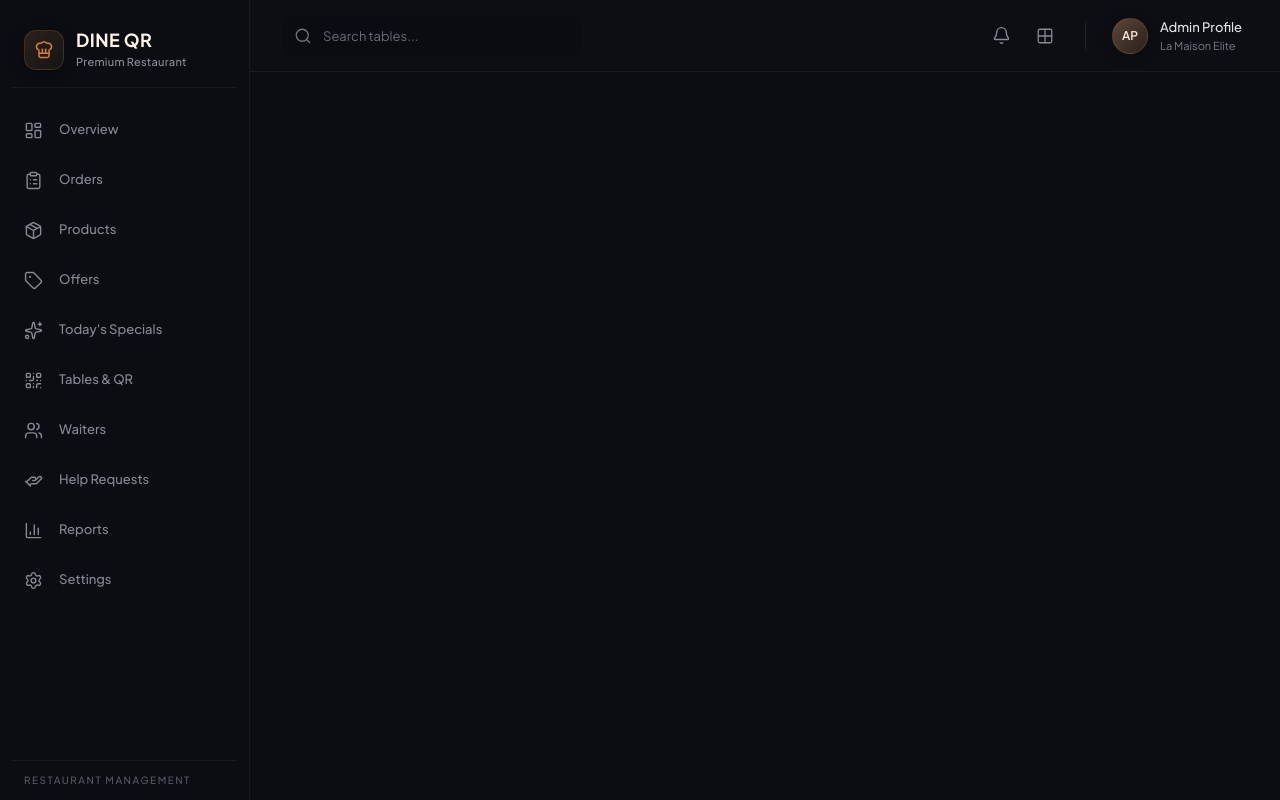
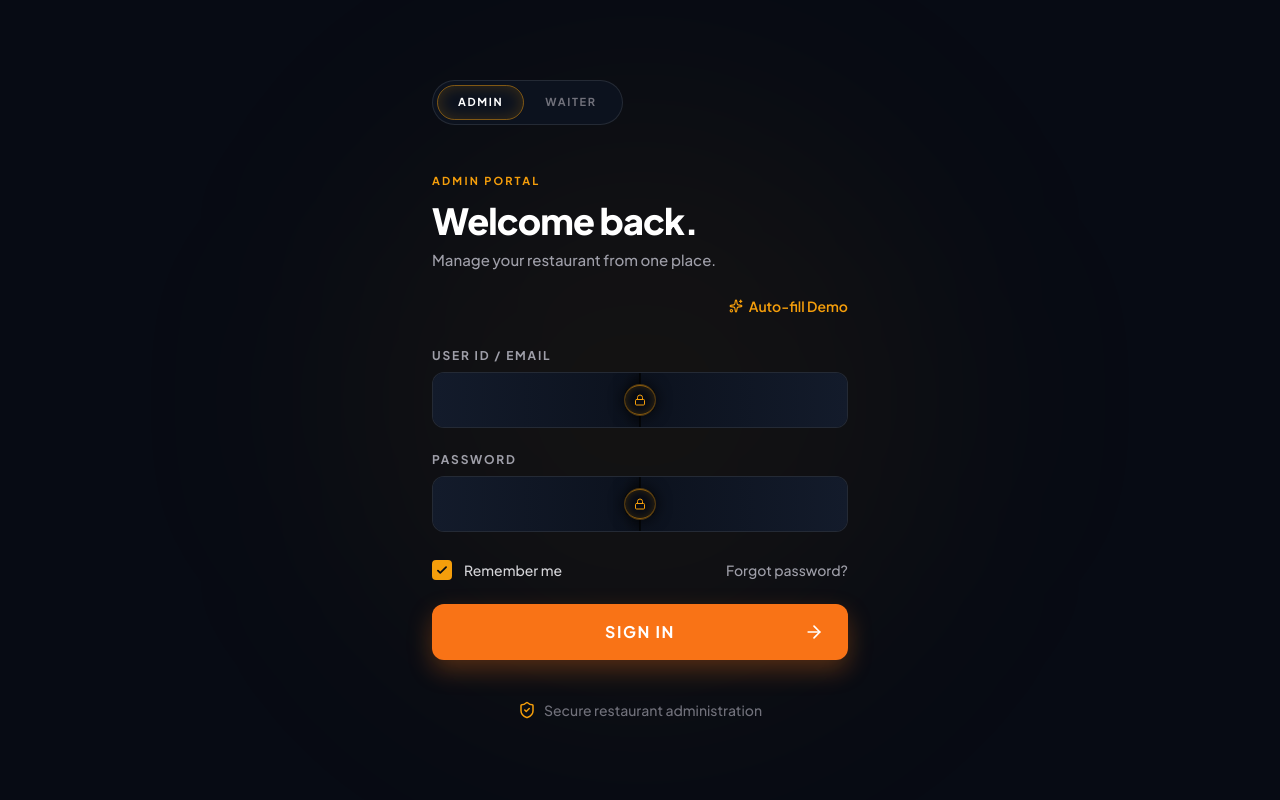
Before and after one commit to hithulhithu20-ux/digital-menu, a React (Vite) app in the folder FrontEnd/: page /login in a window 1280 px wide. Built offline with nearby package versions, Linux system fonts and the light colour scheme.

Commit message:
Update frontend features

```diff
--- a/FrontEnd/src/App.jsx
+++ b/FrontEnd/src/App.jsx
@@ -1,13 +1,64 @@
-import React from 'react';
-import Tables from './pages/Admin/tables&qrcode/Tables&QRCode';
-import AdminLayout from './layouts/AdminLayout';
+import React, { lazy, Suspense } from 'react';
+import { Routes, Route, Navigate } from 'react-router-dom';
+
+// Lazy loading admin layout and page components
+const AdminLayout = lazy(() => import('./layouts/AdminLayout'));
+const Tables = lazy(() => import('./pages/Admin/tables&qrcode/Tables&QRCode'));
+const Products = lazy(() => import('./pages/Admin/Products'));
+const Login = lazy(() => import('./pages/Login'));
+
+// Loading spinner fallback for lazy components
+const PageLoading = () => (
+  <div className="flex min-h-screen w-full items-center justify-center">
+    <div className="flex flex-col items-center gap-3">
+      <div className="h-10 w-10 animate-spin rounded-full border-4 border-[#FF6200] border-t-transparent shadow-lg shadow-[#FF6200]/20" />
+      <span className="text-xs font-medium tracking-wider text-[#8A929B] uppercase">Loading...</span>
+    </div>
+  </div>
+);
+
+// Placeholder component for routes under development
+const PagePlaceholder = ({ title }) => (
+  <div className="flex min-h-[60vh] flex-col items-center justify-center rounded-2xl border border-[#1F2736] bg-[#131822] p-8 text-center shadow-lg">
+    <div className="flex h-16 w-16 items-center justify-center rounded-2xl border border-[#FF6200]/20 bg-[#FF6200]/10 text-[#FF6200] mb-4">
+      <svg width="32" height="32" viewBox="0 0 24 24" fill="none" stroke="currentColor" strokeWidth="2" strokeLinecap="round" strokeLinejoin="round">
+        <path d="M12 2v20M17 5H9.5a3.5 3.5 0 0 0 0 7h5a3.5 3.5 0 0 1 0 7H6" />
+      </svg>
+    </div>
+    <h2 className="text-2xl font-bold text-[#E2E2E9]">{title}</h2>
+    <p className="mt-2 max-w-sm text-sm text-[#8A929B]">
+      The {title} dashboard is currently under active development.
+    </p>
+  </div>
+);
 
 function App() {
   return (
-    <>
-      {/* <Tables /> */}
-      <AdminLayout />
-    </>
+    <Suspense fallback={<PageLoading />}>
+      <Routes>
+        {/* Auth Route */}
+        <Route path="/login" element={<Login />} />
+
+        {/* Common Admin Layout with persistent Navbar & Sidebar, rendering content via <Outlet /> */}
+        <Route path="/admin" element={<AdminLayout />}>
+          <Route index element={<Navigate to="/admin/tables" replace />} />
+          <Route path="tables" element={<Tables />} />
+          <Route path="products" element={<Products />} />
+          <Route path="overview" element={<PagePlaceholder title="Overview" />} />
+          <Route path="orders" element={<PagePlaceholder title="Orders" />} />
+          <Route path="offers" element={<PagePlaceholder title="Offers" />} />
+          <Route path="specials" element={<PagePlaceholder title="Today's Specials" />} />
+          <Route path="waiters" element={<PagePlaceholder title="Waiters" />} />
+          <Route path="help-requests" element={<PagePlaceholder title="Help Requests" />} />
+          <Route path="reports" element={<PagePlaceholder title="Reports" />} />
+          <Route path="settings" element={<PagePlaceholder title="Settings" />} />
+        </Route>
+
+        {/* Initial route and fallback redirects */}
+        <Route path="/" element={<Navigate to="/login" replace />} />
+        <Route path="*" element={<Navigate to="/login" replace />} />
+      </Routes>
+    </Suspense>
   );
 }
 
--- a/FrontEnd/src/pages/Admin/Products.jsx
+++ b/FrontEnd/src/pages/Admin/Products.jsx
@@ -5,8 +5,8 @@ import {
   SlidersHorizontal,
   ChevronDown,
 } from "lucide-react";
-import ProductCard from "../../components/products/ProductCard";
-import AddProducts from "../../components/products/Addproducts";
+import ProductCard from "../../components/admin/ProductCard";
+import AddProducts from "../../components/admin/Addproducts";
 
 /* ── Initial Products matching the screenshot ─────────────────────── */
 const INITIAL_PRODUCTS = [
--- a/FrontEnd/src/pages/Admin/tables&qrcode/Tables&QRCode.jsx
+++ b/FrontEnd/src/pages/Admin/tables&qrcode/Tables&QRCode.jsx
@@ -1,5 +1,5 @@
 import React from 'react';
-import { TableSection } from '../../../components/Admin/TableSection';
+import { TableSection } from '../../../components/admin/TableSection';
 
 export const Tables = () => {
     return (
--- a/FrontEnd/src/pages/Login.jsx
+++ b/FrontEnd/src/pages/Login.jsx
@@ -1,5 +1,6 @@
-import { useState } from 'react'
-import { ArrowRight, Eye, Lock, Mail, QrCode, ShieldCheck } from 'lucide-react'
+import { useState, useRef, useEffect } from 'react'
+import { useNavigate } from 'react-router-dom'
+import { ArrowRight, Eye, EyeOff, Lock, Mail, ShieldCheck, Sparkles, ShipWheel, AlertCircle, CheckCircle2 } from 'lucide-react'
 
 const credentials = {
   admin: {
@@ -20,14 +21,110 @@ const credentials = {
   },
 }
 
+// Cinematic Bank Locker Input Component
+const VaultInput = ({ label, icon: Icon, type, value, onChange, placeholder, isPassword, showPassword, setShowPassword }) => {
+  const [isUnlocked, setIsUnlocked] = useState(false)
+  const inputRef = useRef(null)
+
+  // Keep it unlocked if it has a value
+  const open = isUnlocked || value.length > 0;
+
+  const handleUnlock = () => {
+    if (!open) {
+      setIsUnlocked(true)
+      // Focus input after door opens
+      setTimeout(() => {
+        if (inputRef.current) inputRef.current.focus()
+      }, 400)
+    }
+  }
+
+  const handleBlur = () => {
+    if (value.trim() === '') {
+      setIsUnlocked(false)
+    }
+  }
+
+  const inputType = isPassword ? (showPassword ? 'text' : 'password') : type;
+
+  return (
+    <div className="space-y-2">
+      <label className="block text-xs font-bold tracking-[0.15em] text-zinc-400 uppercase">
+        {label}
+      </label>
+
+      <div
+        className={`relative flex h-14 items-center rounded-xl border bg-[#0c121e] overflow-hidden transition-colors duration-500 cursor-text ${open ? 'border-[#f59e0b] shadow-[0_0_15px_rgba(245,158,11,0.1)]' : 'border-white/10 shadow-none'}`}
+        onClick={handleUnlock}
+      >
+        {/* Actual Input Layer */}
+        <div className={`absolute inset-0 flex items-center justify-between px-4 text-zinc-500 transition-opacity duration-700 delay-200 ${open ? 'opacity-100' : 'opacity-0'}`}>
+          <div className="flex items-center gap-3 w-full">
+            <Icon size={18} className="text-[#f59e0b]" />
+            <input
+              ref={inputRef}
+              type={inputType}
+              value={value}
+              onChange={onChange}
+              onBlur={handleBlur}
+              placeholder={placeholder}
+              className="w-full bg-transparent text-base text-white placeholder:text-zinc-600 focus:outline-none"
+            />
+          </div>
+
+          {isPassword && (
+            <button
+              type="button"
+              onClick={(e) => { e.stopPropagation(); setShowPassword(!showPassword); }}
+              className="text-zinc-500 hover:text-white transition-colors ml-2"
+            >
+              {showPassword ? <EyeOff size={18} /> : <Eye size={18} />}
+            </button>
+          )}
+        </div>
+
+        {/* Cinematic Vault Doors Overlay */}
+        <div className={`absolute inset-0 z-10 flex pointer-events-none`}>
+          {/* Left Door */}
+          <div className={`h-full w-1/2 bg-gradient-to-r from-[#131b2b] to-[#0c121e] border-r border-[#05070a] shadow-[5px_0_15px_rgba(0,0,0,0.5)] flex items-center justify-end transition-transform duration-[800ms] ease-[cubic-bezier(0.22,1,0.36,1)] ${open ? '-translate-x-full' : 'translate-x-0'}`}>
+             <div className="w-1.5 h-6 bg-black/60 rounded-l-full mr-2 shadow-inner" />
+          </div>
+
+          {/* Right Door */}
+          <div className={`h-full w-1/2 bg-gradient-to-l from-[#131b2b] to-[#0c121e] border-l border-[#05070a] shadow-[-5px_0_15px_rgba(0,0,0,0.5)] flex items-center justify-start transition-transform duration-[800ms] ease-[cubic-bezier(0.22,1,0.36,1)] ${open ? 'translate-x-full' : 'translate-x-0'}`}>
+             <div className="w-1.5 h-6 bg-black/60 rounded-r-full ml-2 shadow-inner" />
+          </div>
+
+          {/* Center Lock Mechanism */}
+          <div className={`absolute top-1/2 left-1/2 -translate-x-1/2 -translate-y-1/2 flex h-8 w-8 items-center justify-center rounded-full bg-[#070b14] border border-[#f59e0b]/30 shadow-[0_0_15px_rgba(0,0,0,0.8),inset_0_0_10px_rgba(245,158,11,0.2)] transition-all duration-[600ms] ${open ? 'scale-[2] opacity-0' : 'scale-100 opacity-100'}`}>
+            <div className={`absolute inset-0 rounded-full border-t border-b border-[#f59e0b]/50 ${open ? 'animate-spin' : ''}`} />
+            <Lock size={12} className="text-[#f59e0b]" />
+          </div>
+        </div>
+
+      </div>
+    </div>
+  )
+}
+
 export default function Login() {
+  const navigate = useNavigate()
+
   const [loginType, setLoginType] = useState('admin')
   const [userId, setUserId] = useState('')
   const [password, setPassword] = useState('')
+  const [showPassword, setShowPassword] = useState(false)
   const [error, setError] = useState('')
   const [success, setSuccess] = useState('')
+  const [isSubmitting, setIsSubmitting] = useState(false)
 
   const activeCreds = credentials[loginType]
+
+  const handleAutofill = () => {
+    setUserId(activeCreds.id)
+    setPassword(activeCreds.password)
+    setError('')
+  }
 
   const handleSubmit = (event) => {
     event.preventDefault()
@@ -35,87 +132,56 @@ export default function Login() {
     setSuccess('')
 
     if (userId.trim() === '' || password.trim() === '') {
-      setError('Please enter both ID and password.')
+      setError('Please unlock all fields and enter credentials.')
       return
     }
 
+    setIsSubmitting(true)
+
+    setTimeout(() => {
       if (userId === activeCreds.id && password === activeCreds.password) {
-      setSuccess(`${loginType === 'admin' ? 'Admin' : 'Waiter'} login successful.`)
-      return
+        setSuccess('Authentication successful.')
+        setTimeout(() => {
+          navigate('/admin/tables')
+        }, 500)
+      } else {
+        setIsSubmitting(false)
+        setError('Invalid credentials. Please try again.')
       }
-
-    setError('Invalid credentials. Please try again.')
+    }, 800)
   }
 
   return (
-    <div className="min-h-screen w-full bg-[#050a12] p-0 text-white">
-      <div className="mx-auto flex min-h-screen w-full max-w-[1680px] bg-[#060d18] shadow-[inset_0_0_0_1px_rgba(255,255,255,0.02)]">
-        <div className="relative hidden w-[52%] flex-col justify-between overflow-hidden bg-[#2a1406] p-8 sm:flex lg:p-10">
-          <div className="relative z-10 flex items-center gap-3 text-white/90">
-            <div className="flex h-8 w-8 items-center justify-center rounded-md border border-[#f59e0b]/70 bg-[#0a0e14]">
-              <QrCode size={16} className="text-[#f59e0b]" />
-            </div>
-            <span className="text-[1.05rem] font-extrabold tracking-[-0.06em] sm:text-[1.5rem]">
-              DINE QR
-            </span>
+    <div className="flex min-h-screen w-full items-center justify-center bg-[#070b14] font-['Plus_Jakarta_Sans',sans-serif] text-white selection:bg-[#f59e0b]/30 selection:text-amber-200">
+
+      {/* Background radial glow */}
+      <div className="pointer-events-none absolute inset-0 flex items-center justify-center">
+        <div className="h-[600px] w-[600px] rounded-full bg-[#f59e0b]/5 blur-[120px]" />
       </div>
 
-          <div className="relative z-10 -mt-12 mb-10 ml-1">
-            <div className="text-[clamp(5.5rem,6vw,13rem)] font-extrabold leading-[0.72] tracking-[-0.09em] text-white/90">
-              <div>SCAN</div>
-              <div>N</div>
-              <div>ORD</div>
-              <div>ER</div>
-              <div>
-                <span className="text-[#f59e0b]">ENJ</span>
-                <span>OY.</span>
-              </div>
-            </div>
-          </div>
+      <div className="relative z-10 w-full max-w-[480px] p-6 sm:p-8 animate-fade-in-up">
 
-          <div className="relative z-10 max-w-60 text-[1.05rem] leading-[1.35] text-white/80">
-            <span className="block text-[#f59e0b] font-semibold">Restaurant</span>
-            <span className="block">operations,</span>
-            <span className="block">reimagined.</span>
-          </div>
-
-          <div className="absolute inset-0 bg-[radial-gradient(circle_at_28%_46%,rgba(245,158,11,0.32),transparent_18%),linear-gradient(90deg,rgba(84,42,13,0.95)_0%,rgba(33,17,6,0.82)_34%,rgba(7,12,20,0.96)_100%)]" />
-        </div>
-
-        <div className="relative flex w-full flex-1 items-center justify-center bg-[#040b14] px-5 py-8 sm:px-8 lg:px-10">
-          <div className="absolute left-0 top-0 h-full w-px border border-l border-gray-600" />
-          <div className="w-full max-w-125">
-            <div className="mb-8 flex items-center justify-between gap-4">
-              <div className="flex items-center gap-3 text-white/90">
-                <div className="flex h-9 w-9 items-center justify-center rounded-md border border-[#f59e0b]/70 bg-[#0a0e14]">
-                  <QrCode size={18} className="text-[#f59e0b]" />
-                </div>
-                <span className="text-[1.05rem] font-bold tracking-[-0.06em] text-white">DINE QR</span>
-              </div>
-
-              <div className="flex rounded-full border border-[#1d2b3d] bg-[#0a111c] p-1">
+        {/* Role Switcher */}
+        <div className="mb-12">
+          <div className="inline-flex rounded-full border border-white/10 bg-[#0c121e] p-1">
             <button
               type="button"
-                  onClick={() => {
-                    setLoginType('admin')
-                    setError('')
-                    setSuccess('')
-                  }}
-                  className={`rounded-full px-3 py-1.5 text-[10px] font-semibold tracking-[0.18em] transition-all ${
-                    loginType === 'admin' ? 'bg-[#101b2b] text-white shadow-[inset_0_0_0_1px_rgba(245,158,11,0.6)]' : 'text-zinc-500'
+              onClick={() => { setLoginType('admin'); setError(''); setSuccess(''); }}
+              className={`rounded-full px-5 py-2 text-[11px] font-bold tracking-[0.15em] transition-all duration-300 ${
+                loginType === 'admin'
+                  ? 'border border-[#f59e0b]/50 bg-transparent text-white shadow-[inset_0_0_15px_rgba(245,158,11,0.2)]'
+                  : 'border border-transparent text-zinc-500 hover:text-zinc-300'
               }`}
             >
               ADMIN
             </button>
             <button
               type="button"
-                  onClick={() => {
-                    setLoginType('waiter')
-                    setError('')
-                    setSuccess('')
-                  }}
-                  className={`rounded-full px-3 py-1.5 text-[10px] font-semibold tracking-[0.18em] transition-all ${
-                    loginType === 'waiter' ? 'bg-[#101b2b] text-white shadow-[inset_0_0_0_1px_rgba(245,158,11,0.6)]' : 'text-zinc-500'
+              onClick={() => { setLoginType('waiter'); setError(''); setSuccess(''); }}
+              className={`rounded-full px-5 py-2 text-[11px] font-bold tracking-[0.15em] transition-all duration-300 ${
+                loginType === 'waiter'
+                  ? 'border border-[#f59e0b]/50 bg-transparent text-white shadow-[inset_0_0_15px_rgba(245,158,11,0.2)]'
+                  : 'border border-transparent text-zinc-500 hover:text-zinc-300'
               }`}
             >
               WAITER
@@ -123,79 +189,107 @@ export default function Login() {
           </div>
         </div>
 
-            <div className="mb-7 pt-3">
-              <div className="mb-4 text-[0.7rem] font-semibold tracking-[0.22em] text-zinc-400 uppercase">
+        {/* Headers */}
+        <div className="mb-6">
+          <p className="mb-3 text-[11px] font-bold tracking-[0.2em] text-[#f59e0b] uppercase">
             {activeCreds.label}
-              </div>
-              <h1 className="text-[3.1rem] font-extrabold leading-[0.95] tracking-[-0.08em] text-white">
+          </p>
+          <h1 className="mb-2 text-4xl font-extrabold tracking-tight text-white">
             {activeCreds.title}
           </h1>
-              <p className="mt-2 text-[1.05rem] text-zinc-400">{activeCreds.subtitle}</p>
+          <p className="text-[15px] text-zinc-400 font-medium">
+            {activeCreds.subtitle}
+          </p>
+        </div>
+
+        {/* Quick Demo Autofill */}
+        <div className="mb-8 flex justify-end">
+          <button
+            onClick={handleAutofill}
+            type="button"
+            className="flex items-center gap-1.5 text-sm font-semibold text-[#f59e0b] transition-colors hover:text-amber-400"
+          >
+            <Sparkles size={14} /> Auto-fill Demo
+          </button>
         </div>
 
         <form onSubmit={handleSubmit} className="space-y-6">
-              <div>
-                <label className="mb-2 block text-[0.72rem] font-semibold tracking-[0.22em] text-zinc-400 uppercase">
-                  User ID / Email
-                </label>
-                <div className="flex items-center gap-3 rounded-xl border border-[#2a3443] bg-[#0b121b] px-3.5 py-3.5 text-zinc-500 shadow-[inset_0_0_0_1px_rgba(255,255,255,0.02)]">
-                  <Mail size={18} />
-                  <input
+
+          <VaultInput
+            label="USER ID / EMAIL"
+            icon={Mail}
             type="text"
             value={userId}
             onChange={(e) => setUserId(e.target.value)}
             placeholder="Enter your ID or email"
-                    className="w-full bg-transparent text-base text-white placeholder:text-zinc-500 focus:outline-none"
           />
-                </div>
-              </div>
 
-              <div>
-                <label className="mb-2 block text-[0.72rem] font-semibold tracking-[0.22em] text-zinc-400 uppercase">
-                  Password
-                </label>
-                <div className="flex items-center gap-3 rounded-xl border border-[#2a3443] bg-[#0b121b] px-3.5 py-3.5 text-zinc-500 shadow-[inset_0_0_0_1px_rgba(255,255,255,0.02)]">
-                  <Lock size={18} />
-                  <input
+          <VaultInput
+            label="PASSWORD"
+            icon={Lock}
             type="password"
             value={password}
             onChange={(e) => setPassword(e.target.value)}
             placeholder="••••••••"
-                    className="w-full bg-transparent text-base text-white placeholder:text-zinc-500 focus:outline-none"
+            isPassword={true}
+            showPassword={showPassword}
+            setShowPassword={setShowPassword}
           />
-                  <Eye size={18} className="text-zinc-500" />
+
+          {/* Remember me & Forgot Password */}
+          <div className="flex items-center justify-between pt-1">
+            <label className="flex cursor-pointer items-center gap-3 text-sm text-zinc-300">
+              <div className="relative flex h-5 w-5 items-center justify-center rounded-[4px] border-2 border-[#f59e0b] bg-[#f59e0b]">
+                <input type="checkbox" className="absolute h-0 w-0 opacity-0" defaultChecked />
+                <svg className="h-3.5 w-3.5 text-[#070b14]" fill="none" viewBox="0 0 24 24" stroke="currentColor" strokeWidth={3}>
+                  <path strokeLinecap="round" strokeLinejoin="round" d="M5 13l4 4L19 7" />
+                </svg>
               </div>
-              </div>
-
-              <div className="flex items-center justify-between gap-3 text-sm text-zinc-400">
-                <label className="flex cursor-pointer items-center gap-2">
-                  <input type="checkbox" className="h-4 w-4 rounded border border-[#2a3443] bg-transparent accent-[#f59e0b]" />
-                  <span>Remember me</span>
+              <span className="font-medium">Remember me</span>
             </label>
-
-                <button type="button" className="font-medium text-zinc-400 transition-colors hover:text-white">
+            <button type="button" className="text-sm font-medium text-zinc-400 transition-colors hover:text-white">
               Forgot password?
             </button>
           </div>
 
-              {error && <p className="text-sm text-red-400">{error}</p>}
-              {success && <p className="text-sm text-green-400">{success}</p>}
+          {/* Messages */}
+          {error && (
+            <div className="flex items-center gap-2 rounded-lg border border-red-500/20 bg-red-500/10 p-3 text-xs font-semibold text-red-400">
+              <AlertCircle size={16} /> {error}
+            </div>
+          )}
 
+          {success && (
+            <div className="flex items-center gap-2 rounded-lg border border-emerald-500/20 bg-emerald-500/10 p-3 text-xs font-semibold text-emerald-400">
+              <CheckCircle2 size={16} /> {success}
+            </div>
+          )}
+
+          {/* Submit Button */}
           <button
             type="submit"
-                className="flex w-full items-center justify-between rounded-xl bg-[#f97316] px-5 py-4 text-[1.15rem] font-bold tracking-[0.12em] text-white shadow-[0_10px_20px_rgba(249,115,22,0.25)]"
+            disabled={isSubmitting}
+            className="group relative mt-4 flex w-full items-center justify-center overflow-hidden rounded-xl bg-[#f97316] px-6 py-4 font-bold tracking-[0.1em] text-white shadow-[0_10px_25px_rgba(249,115,22,0.3)] transition-all hover:scale-[1.02] active:scale-[0.98] disabled:opacity-70"
           >
-                <span className="ml-auto mr-auto uppercase">SIGN IN</span>
-                <ArrowRight size={22} />
+            <div className="absolute inset-0 bg-gradient-to-r from-transparent via-white/20 to-transparent -translate-x-full transition-transform duration-1000 ease-in-out group-hover:translate-x-full" />
+
+            {isSubmitting ? (
+              <ShipWheel size={22} className="animate-spin" />
+            ) : (
+              <>
+                <span className="text-base uppercase">Sign In</span>
+                <ArrowRight size={20} className="absolute right-6 transition-transform group-hover:translate-x-1" />
+              </>
+            )}
           </button>
         </form>
 
-            <div className="mt-6 flex items-center justify-center gap-2 text-sm text-zinc-400">
-              <ShieldCheck size={16} className="text-[#f59e0b]" />
+        {/* Footer */}
+        <div className="mt-10 flex items-center justify-center gap-2 text-sm font-medium text-zinc-500">
+          <ShieldCheck size={18} className="text-[#f59e0b]" />
           <span>{activeCreds.footer}</span>
         </div>
-          </div>
-        </div>
+
       </div>
     </div>
   )
```
Also changed, not shown: 1 other file (tests, documents, lock files or other folders). Lines whose indentation alone changed are shown as unchanged.
